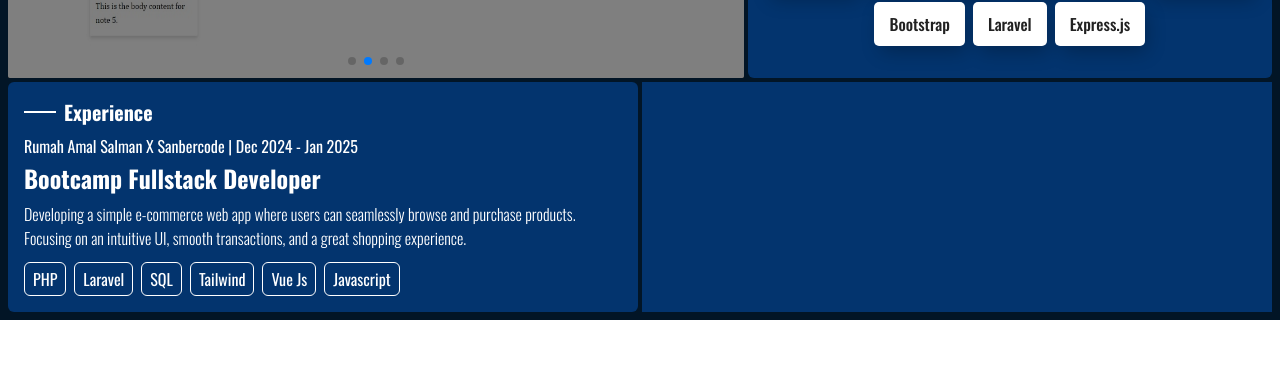
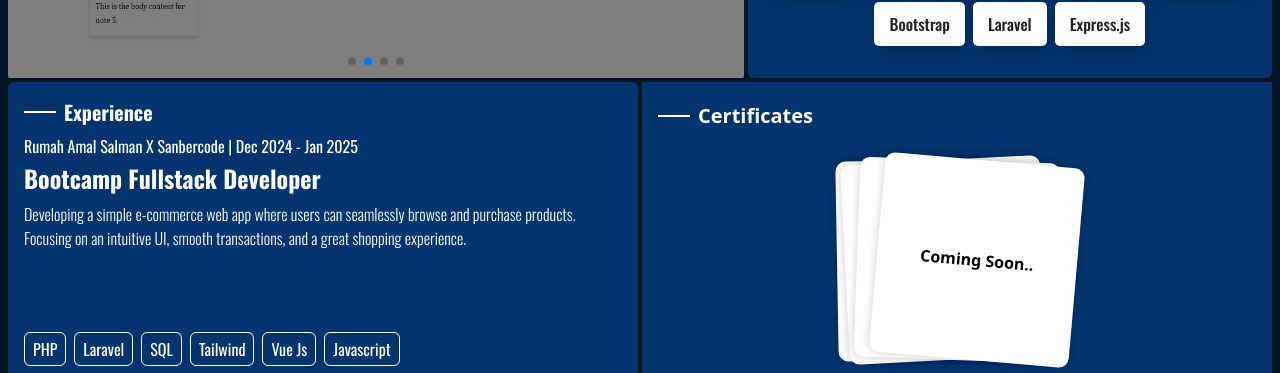
Before and after one commit to MchmdGalih/vue-portofolio, a Vue app: page / in a window 1280 px wide. Shown: the part 579-952 px from the top of the page. Before the commit the page ends 899 px from the top, so only its background shows below. Built offline with nearby package versions, Linux system fonts and the light colour scheme; some icons are missing; a web font is replaced by a local one.

Commit message:
feat(+): Add Certificates still progress

```diff
--- a/src/App.vue
+++ b/src/App.vue
@@ -64,9 +64,22 @@
       </GridBox>
 
       <GridBox
-        customClass="md:col-span-6 bg-[#03346E] md:row-span-1 col-span-12 grid-item"
+        customClass="md:col-span-6 bg-[#03346E] md:row-span-1 col-span-12  relative py-5 grid-card"
       >
-        <div class="w-full font-bold text-white h-full grid grid-cols-2"></div>
+        <div class="flex px-4 text-white gap-2 items-center">
+          <span class="w-8 h-[2px] bg-white"></span>
+          <h1 class="text-xl md:text-xl font-bold">Certificates</h1>
+        </div>
+        <div class="card-group">
+          <div class="big-card card"></div>
+          <div class="big-card card"></div>
+          <div class="big-card card"></div>
+          <div class="big-card card text-center items-center">
+            <span class="h-full font-bold flex justify-center items-center">
+              Coming Soon..
+            </span>
+          </div>
+        </div>
       </GridBox>
     </GridWrapper>
   </main>
@@ -118,4 +131,36 @@ onMounted(() => {
   width: 100%;
   height: 100%;
 }
+
+.grid-card {
+  min-height: 300px;
+}
+.card-group {
+  width: 100%;
+  height: 100%;
+  display: grid;
+  place-items: center;
+  position: relative;
+}
+
+.big-card {
+  width: 200px;
+  height: 200px;
+  background: #ffffff;
+  position: absolute;
+  border-radius: 10px;
+  box-shadow: 0 0 10px rgba(0, 0, 0, 0.2);
+  transform: translateX(-10%) rotate(-1deg);
+  cursor: pointer;
+}
+
+.big-card:nth-child(2) {
+  transform: translateX(-6%) rotate(-3deg);
+}
+.big-card:nth-child(3) {
+  transform: rotate(2deg);
+}
+.big-card:nth-child(4) {
+  transform: translateX(10%) rotate(5deg);
+}
 </style>
```
